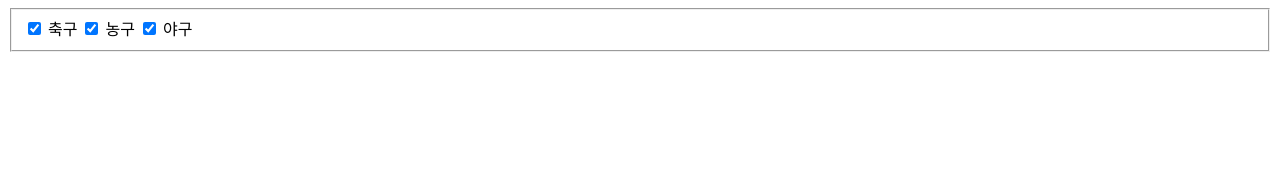
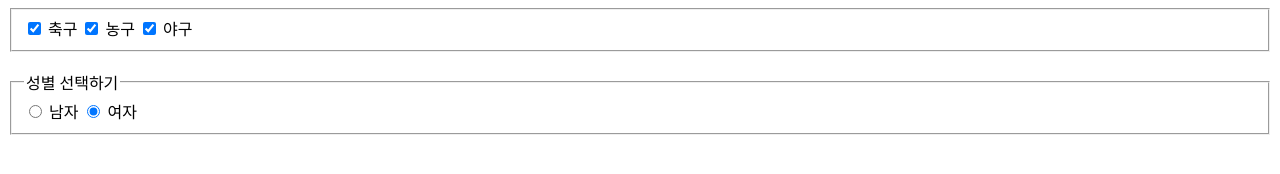
Before and after one commit to jjh319/bitCampFrontStudy, a plain HTML site: page HTML/exam05.html in a window 1280 px wide. Drawn offline with Linux system fonts and the light colour scheme.

Commit message:
html  라디오 버튼 학습

```diff
--- a/HTML/exam05.html
+++ b/HTML/exam05.html
@@ -22,6 +22,20 @@
             </div>
 
         </fieldset>
+        <br>
+
+        <fieldset>
+            <legend>성별 선택하기</legend>
+            <div>
+                <!-- 라디오 버튼 -->
+                <input type="radio" name="gender" id="gender_m" value="M" checked="checked" />
+                <label for="gender_m">남자</label>
+
+                <input type="radio" name="gender" id="gender_f" value="F" checked="checked" />
+                <label for="gender_f">여자</label>
+            </div>
+
+        </fieldset>
 
     </form>
 
```
